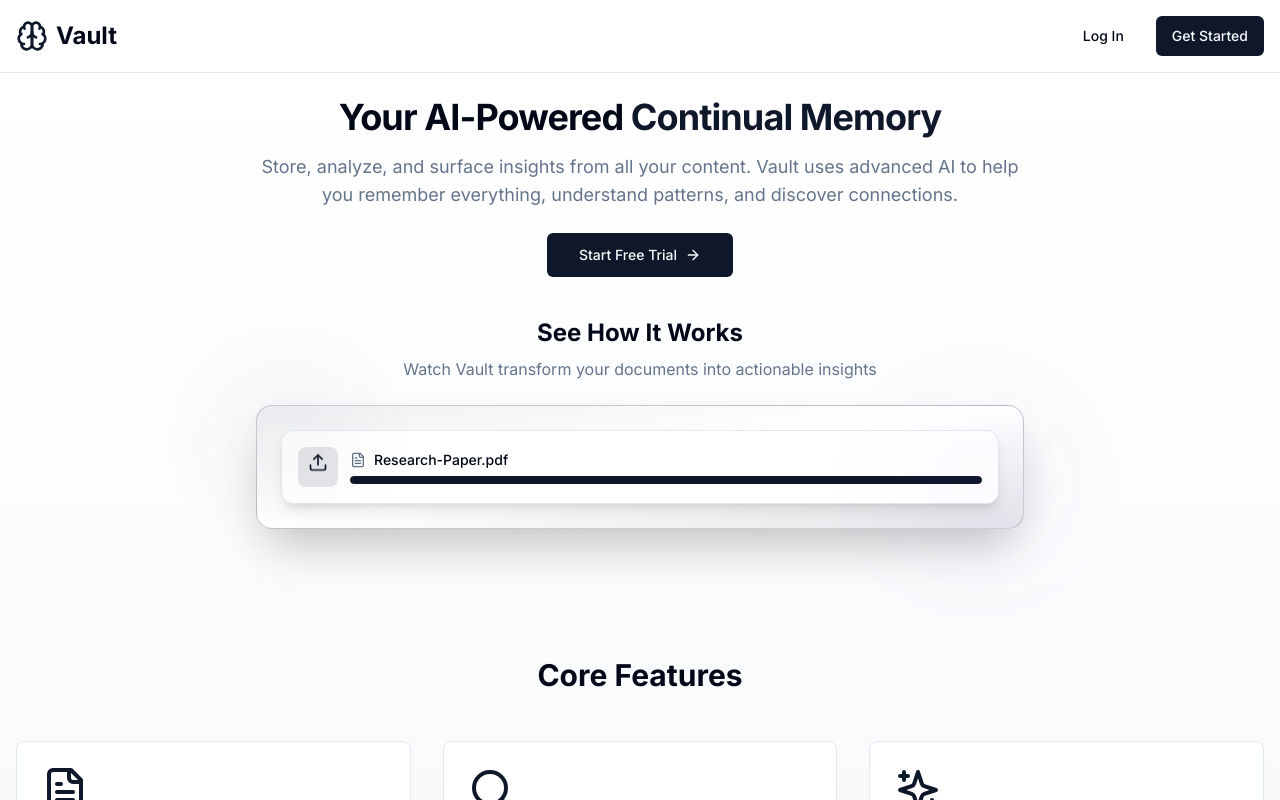
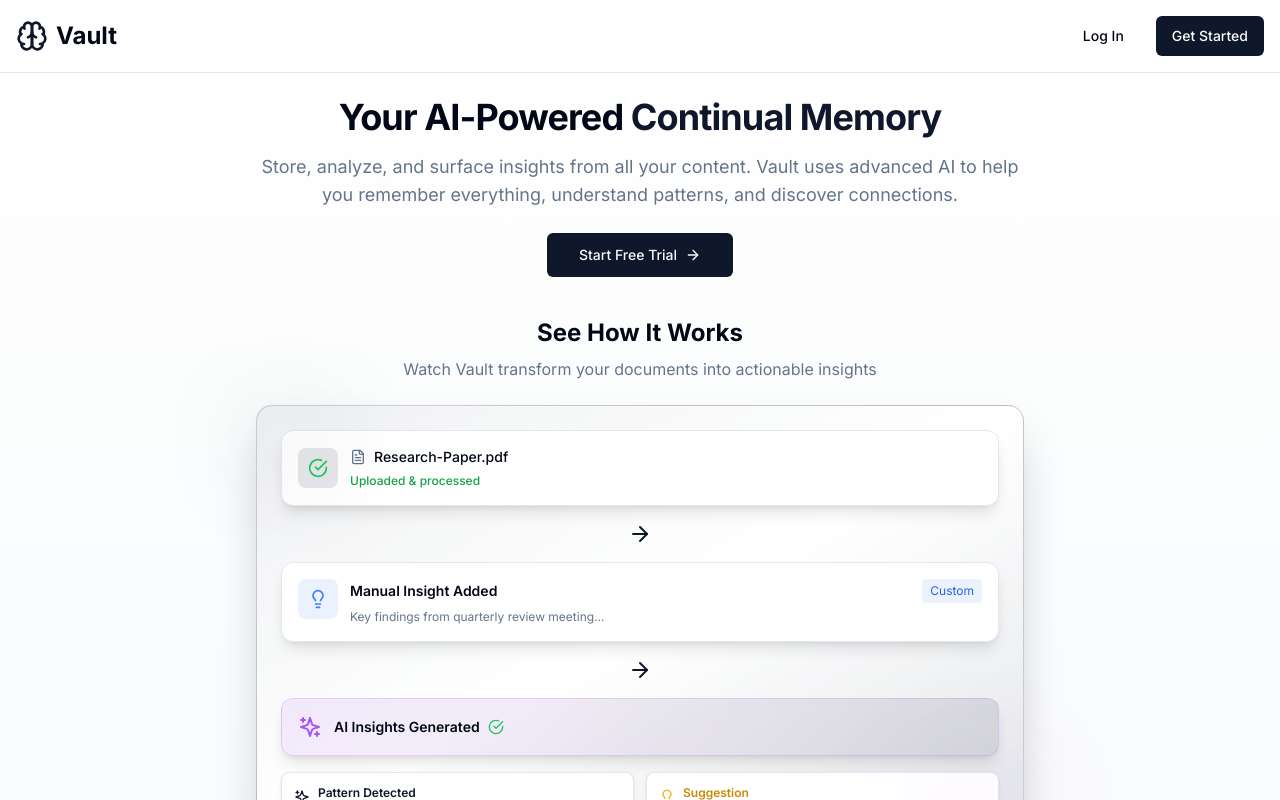
Before and after one commit to jimspi/Vault, a Next.js app: page / in a window 1280 px wide. Shown: the top 800 px of the page. Built offline with nearby package versions, Linux system fonts and the light colour scheme.

Commit message:
perf: Speed up homepage animation (2.5x faster)
- Reduce step intervals from 2000-2500ms to 800-1000ms
- Reduce reset delay from 2000ms to 800ms
- Full animation now takes 5.6 seconds instead of 14 seconds
- Animation starts and loops much faster for better engagement

```diff
--- a/src/components/home/AnimatedDemo.tsx
+++ b/src/components/home/AnimatedDemo.tsx
@@ -8,11 +8,11 @@ export default function AnimatedDemo() {
 
   useEffect(() => {
     const intervals = [
-      2000, // Step 1: Show upload
-      2500, // Step 2: Document uploaded
-      2500, // Step 3: Custom insight
-      2500, // Step 4: AI generating
-      2500, // Step 5: Insights complete
+      800,  // Step 1: Show upload
+      1000, // Step 2: Document uploaded
+      1000, // Step 3: Custom insight
+      1000, // Step 4: AI generating
+      1000, // Step 5: Insights complete
     ];
 
     let currentStep = 0;
@@ -26,7 +26,7 @@ export default function AnimatedDemo() {
           // Reset animation
           setTimeout(() => {
             setStep(0);
-          }, 2000);
+          }, 800);
         }
       }, intervals.slice(0, index + 1).reduce((a, b) => a + b, 0));
       timeouts.push(timeout);
```
